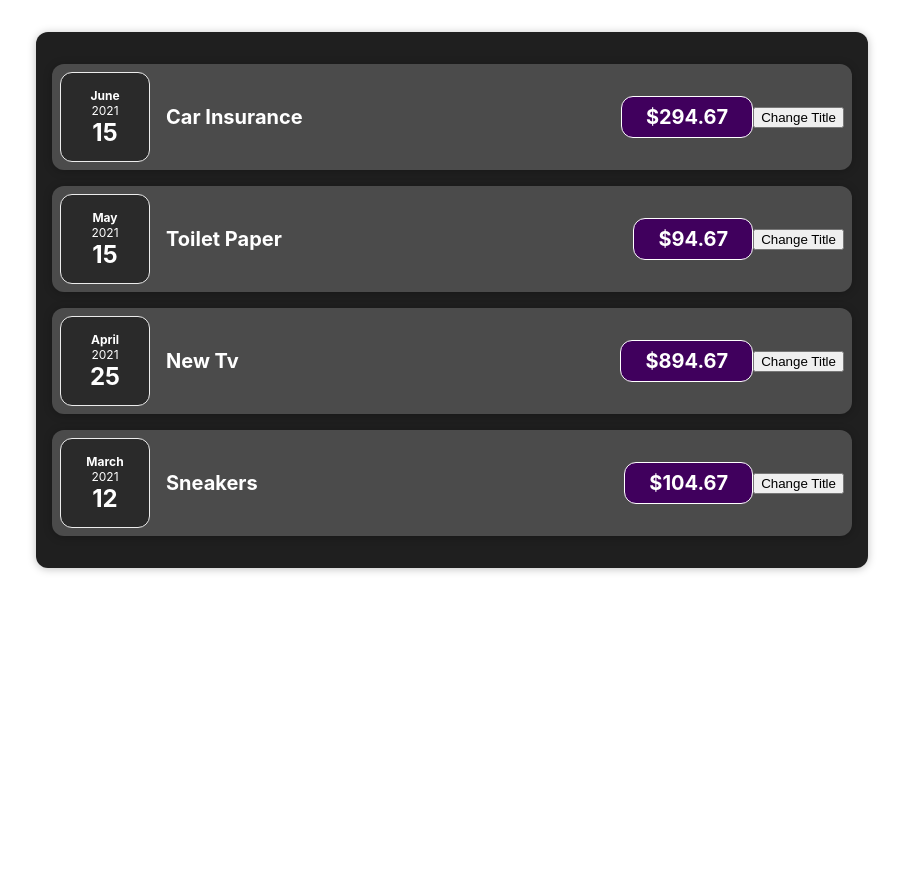
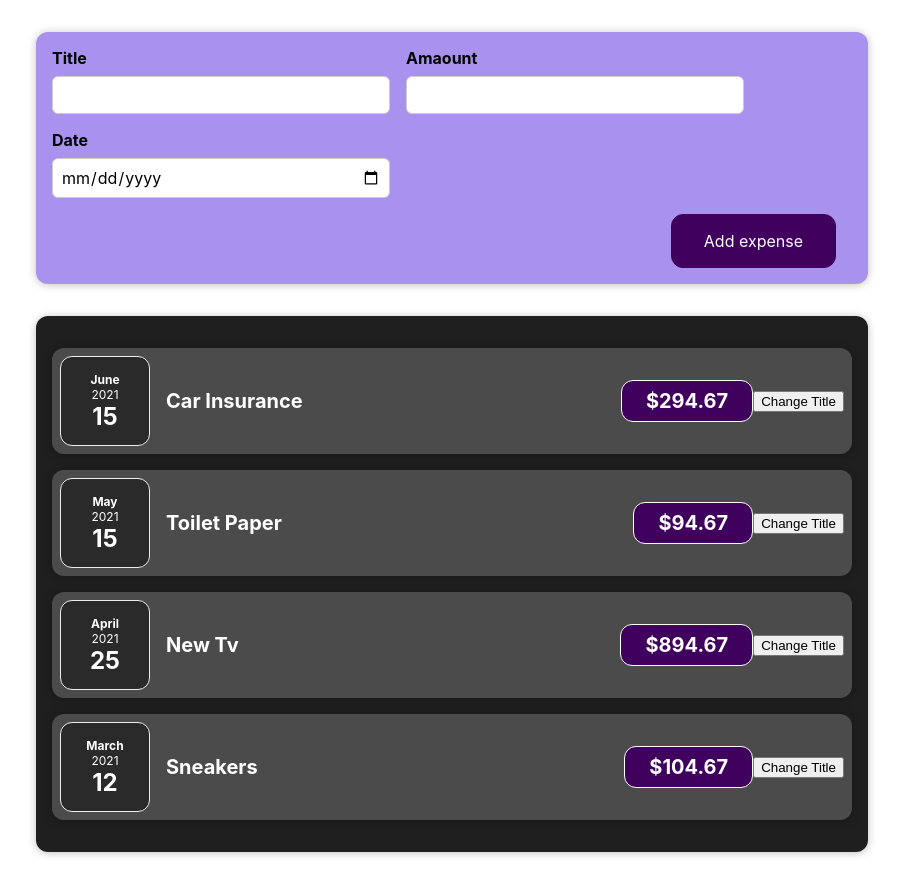
Before and after one commit to rale221/expenses-tracker, a React (Create React App) app: page / in a window 1280 px wide. Shown: the whole page, without its empty margins (188-1091 px from the left). Before the commit the page ends 800 px from the top, so only its background shows below. Built offline with nearby package versions, Linux system fonts and the light colour scheme.

Commit message:
NewExpense and ExpenseForm components

```diff
--- a/src/App.js
+++ b/src/App.js
@@ -1,5 +1,6 @@
 import './App.css';
 import Expenses from './components/Expenses/Expenses';
+import NewExpense from './components/NewExpense/NewExpense';
 
 function App() {
 	const expenses = [
@@ -25,6 +26,7 @@
 	];
 	return (
 		<div>
+			<NewExpense />
 			<Expenses items={expenses} />
 		</div>
 	);
--- /dev/null
+++ b/src/components/NewExpense/ExpenseForm.css
@@ -0,0 +1,26 @@
+.new-expense__controls {
+	display: flex;
+	flex-wrap: wrap;
+	gap: 1rem;
+	margin-bottom: 1rem;
+	text-align: left;
+}
+
+.new-expense__control label {
+	font-weight: bold;
+	margin-bottom: 0.5rem;
+	display: block;
+}
+
+.new-expense__control input {
+	font: inherit;
+	padding: 0.5rem;
+	border-radius: 6px;
+	border: 1px solid #ccc;
+	width: 20rem;
+	max-width: 100%;
+}
+
+.new-expense__actions {
+	text-align: right;
+}
--- /dev/null
+++ b/src/components/NewExpense/ExpenseForm.js
@@ -0,0 +1,28 @@
+import React from 'react';
+import './ExpenseForm.css';
+
+function ExpenseForm(props) {
+	return (
+		<form>
+			<div className='new-expense__controls'>
+				<div className='new-expense__control'>
+					<label>Title</label>
+					<input type='text' />
+				</div>
+				<div className='new-expense__control'>
+					<label>Amaount</label>
+					<input type='number' min='0.01' step='0.01' />
+				</div>
+				<div className='new-expense__control'>
+					<label>Date</label>
+					<input type='date' min='2019-01-01' max='2022-12-31' />
+				</div>
+			</div>
+			<div className='new-expense__actions'>
+				<button>Add expense</button>
+			</div>
+		</form>
+	);
+}
+
+export default ExpenseForm;
--- /dev/null
+++ b/src/components/NewExpense/NewExpense.css
@@ -0,0 +1,38 @@
+.new-expense {
+	background-color: #a892ee;
+	padding: 1rem;
+	margin: 2rem auto;
+	width: 50rem;
+	max-width: 95%;
+	border-radius: 12px;
+	text-align: center;
+	box-shadow: 0 1px 8px rgba(0, 0, 0, 0.25);
+}
+
+.new-expense button {
+	font: inherit;
+	cursor: pointer;
+	padding: 1rem 2rem;
+	border: 1px solid #40005d;
+	background-color: #40005d;
+	color: white;
+	border-radius: 12px;
+	margin-right: 1rem;
+}
+
+.new-expense button:hover,
+.new-expense button:active {
+	background-color: #510674;
+	border-color: #510674;
+}
+
+.new-expense button.alternative {
+	color: #220131;
+	border-color: transparent;
+	background-color: transparent;
+}
+
+.new-expense button.alternative:hover,
+.new-expense button.alternative:active {
+	background-color: #ddb3f8;
+}
--- /dev/null
+++ b/src/components/NewExpense/NewExpense.js
@@ -0,0 +1,13 @@
+import React from 'react';
+import './NewExpense.css';
+import ExpenseForm from './ExpenseForm';
+
+function NewExpense(props) {
+	return (
+		<div className='new-expense'>
+			<ExpenseForm />
+		</div>
+	);
+}
+
+export default NewExpense;
```
